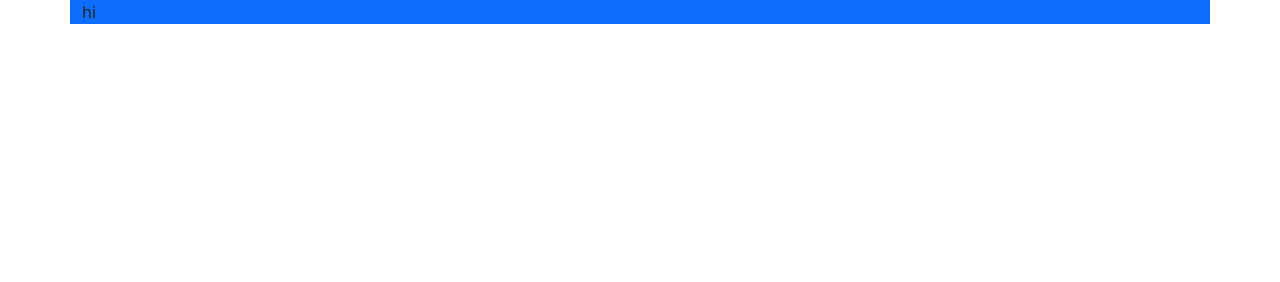
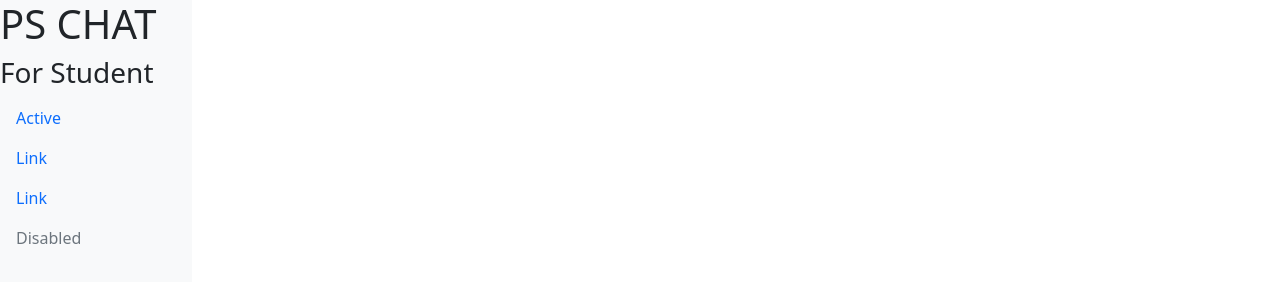
Before and after one commit to hcsworld/PS_chat, a plain HTML site: page my_account.html in a window 1280 px wide. Drawn offline with nearby package versions, Linux system fonts and the light colour scheme.

Commit message:
editing my_account.html

```diff
--- a/my_account.html
+++ b/my_account.html
@@ -6,21 +6,30 @@
     <title>PS CHAT</title>
     <link href="https://cdn.jsdelivr.net/npm/bootstrap@5.2.2/dist/css/bootstrap.min.css" rel="stylesheet" integrity="sha384-Zenh87qX5JnK2Jl0vWa8Ck2rdkQ2Bzep5IDxbcnCeuOxjzrPF/et3URy9Bv1WTRi" crossorigin="anonymous">
     <style>
-        body{
-            height: 100%;
-            width: 100%;
-        }
-        .container{
-            height: 100%;
-            width: 100%;
-        }
-
+      .nav{
+        width: 15%;
+        position: fixed;
+        height: 100%;
+      }
     </style>
   </head>
   <body>
-    <div class="container bg-primary">
-        hi
-    </div>
+    <ul class="nav nav-pills flex-column bg-light">
+      <h1 class="">PS CHAT</h1>
+      <h3 class="">For Student</h3>
+      <li class="nav-item">
+        <a class="nav-link" href="#">Active</a>
+      </li>
+      <li class="nav-item">
+        <a class="nav-link" href="#">Link</a>
+      </li>
+      <li class="nav-item">
+        <a class="nav-link" href="#">Link</a>
+      </li>
+      <li class="nav-item">
+        <a class="nav-link disabled">Disabled</a>
+      </li>
+    </ul>
     <script src="https://cdn.jsdelivr.net/npm/bootstrap@5.2.2/dist/js/bootstrap.bundle.min.js" integrity="sha384-OERcA2EqjJCMA+/3y+gxIOqMEjwtxJY7qPCqsdltbNJuaOe923+mo//f6V8Qbsw3" crossorigin="anonymous"></script>
   </body>
 </html>
```
